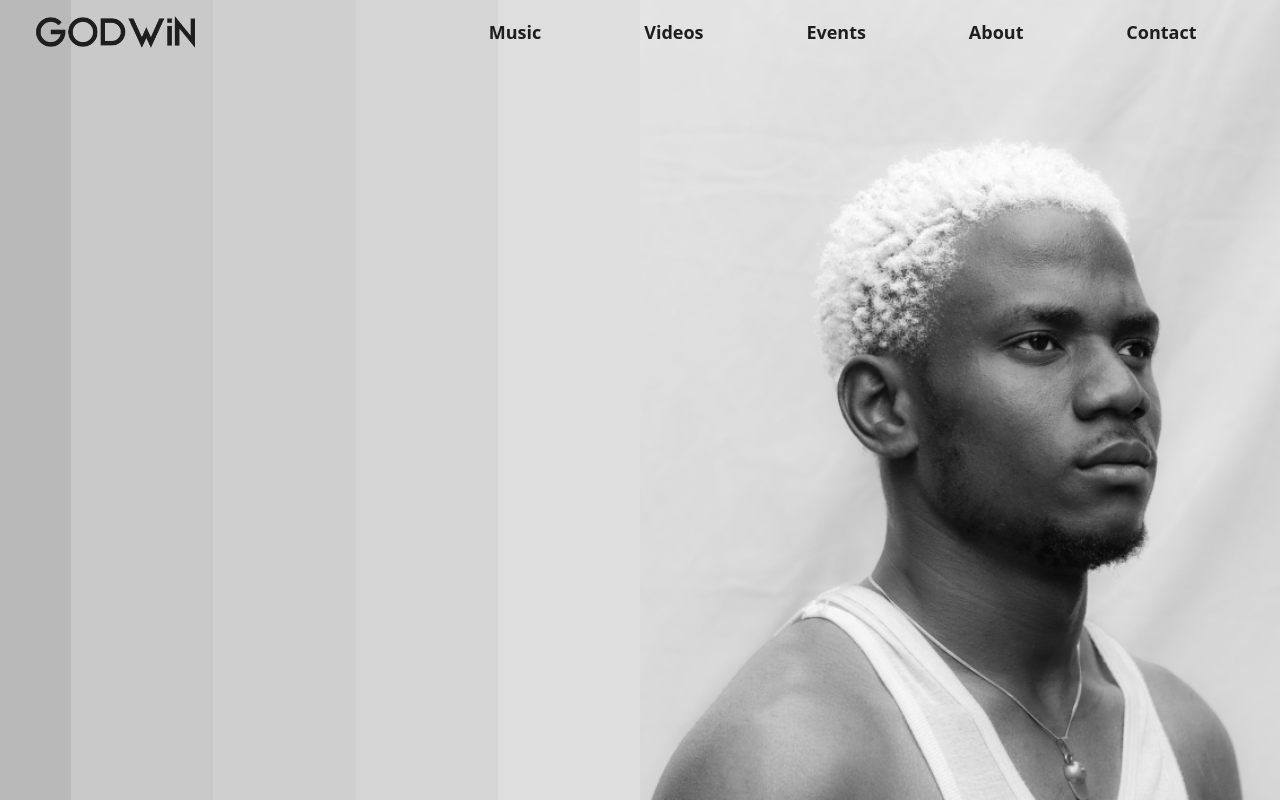
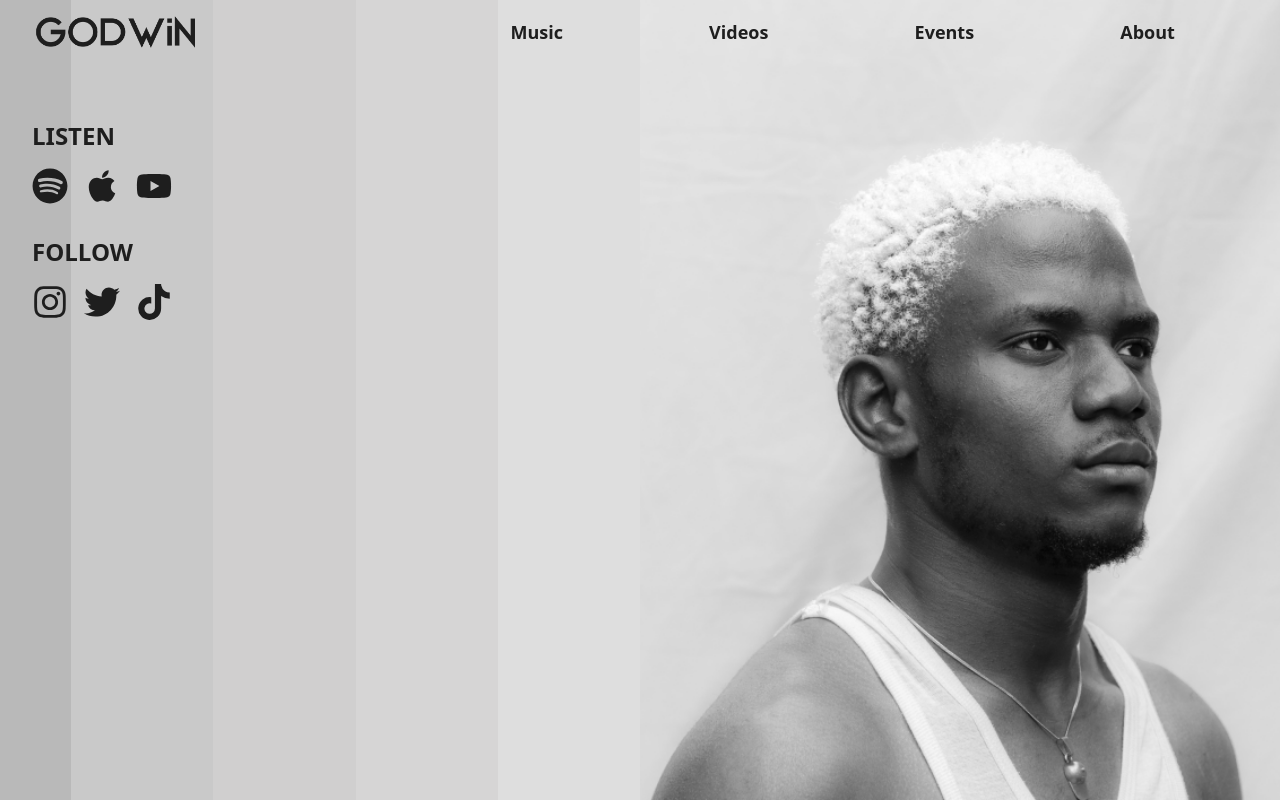
Before and after one commit to ayowayne123/godwin, a Next.js app: page / in a window 1280 px wide. Shown: the top 802 px of the page. Built offline with nearby package versions, Linux system fonts and the light colour scheme.

Commit message:
Mobile ok

```diff
--- a/components/Footer.jsx
+++ b/components/Footer.jsx
@@ -1,9 +1,39 @@
 import React from 'react'
+import { FaTiktok, FaInstagram, FaTwitter, FaYoutube, FaSpotify } from 'react-icons/fa'
 
 function Footer() {
   return (
-    <div className='bg-[#DEDEDE] w-full h-48 mt-16'>
-    <div className='container text-[#1e1e1e]'> Follow</div>
+    <div className='bg-gray-200 w-full h-60 mt-16'>
+      <div className='container flex flex-col items-center gap-2 justify-center h-full text-[#1e1e1e]'>
+        <div className='flex flex-col items-center justify-center gap-2 mb-4'>
+          <span className='text-xl font-bold'>Join the Mailing List</span>
+          <form className='flex flex-row mt-2'>
+            <input type='email' placeholder='Enter your email address' className='py-2 px-4 rounded-l-md focus:outline-none focus:ring-2 focus:ring-gray-400 focus:border-transparent' />
+            <button type='submit' className='bg-[#1e1e1e] text-white py-2 px-4 rounded-r-md ml-1 hover:bg-[#1e1e1e90] focus:outline-none focus:ring-2 focus:ring-gray-400 focus:border-transparent'>Sign Up</button>
+          </form>
+        </div>
+        <div className='flex flex-row space-x-4'>
+          <a href='https://www.tiktok.com/@godw3in' target='_blank' rel='noopener noreferrer'>
+            <FaTiktok className='w-6 h-6 hover:text-[#1e1e1e90]' />
+          </a>
+          <a href='https://www.instagram.com/godw3in' target='_blank' rel='noopener noreferrer'>
+            <FaInstagram className='w-6 h-6 hover:text-[#1e1e1e90]' />
+          </a>
+          <a href='https://www.twitter.com/godw3in' target='_blank' rel='noopener noreferrer'>
+            <FaTwitter className='w-6 h-6 hover:text-[#1e1e1e90]' />
+          </a>
+          <a href='https://www.youtube.com/@godw3in' target='_blank' rel='noopener noreferrer'>
+            <FaYoutube className='w-6 h-6 hover:text-[#1e1e1e90]' />
+          </a>
+          <a href='https://open.spotify.com/artist/2mzRsCFnmBdMKFgSCVqE3Y' target='_blank' rel='noopener noreferrer'>
+            <FaSpotify className='w-6 h-6 hover:text-[#1e1e1e90]' />
+          </a>
+        </div>
+        <div className='text-[#1e1e1e] mt-4'>
+          <span>&copy; {new Date().getFullYear()} Godwin . </span>
+          <span className='text-[8px]'>Built by Bard Design Agency</span>
+        </div>
+      </div>
     </div>
   )
 }
--- a/components/Hero.jsx
+++ b/components/Hero.jsx
@@ -1,4 +1,3 @@
-'use client'
 import React, { useState } from "react";
 import Image from 'next/image'
 import hero from '../public/godwinWhite.png'
@@ -7,12 +6,12 @@ import Logo from '../public/logo.png'
 import LogoVertical from '../public/logoVertical.png'
 import { Link } from 'react-scroll'
 import { BiMenu } from "react-icons/bi";
-
+import { FaSpotify, FaTimes,FaApple, FaYoutube, FaInstagram, FaTwitter, FaTiktok } from "react-icons/fa";
 
 function Hero() {
 
-
   const [colorChange, setColorchange] = useState(false);
+  const [showNav, setShowNav] = useState(false);
 
   const changeNavbarColor = () => {
     if (window.scrollY >= 80) {
@@ -25,10 +24,13 @@ function Hero() {
     window.addEventListener("scroll", changeNavbarColor);
   }
 
+   const toggleNav = () => {
+    setShowNav(!showNav);
+  }
 
 
   return (
-    <div className='grid lg:grid-cols-2 h-[100dvh] w-full overflow-hidden'>
+    <div className='grid lg:grid-cols-2 h-[100vh] w-full overflow-hidden'>
 
       <div className='lg:grid grid-cols-9 hidden h-full w-full overflow-hidden'>
         <span className='col-span-1 flex h-full w-full bg-[#B9B9B9]'></span>
@@ -37,15 +39,57 @@ function Hero() {
         <span className='col-span-2 flex h-full w-full bg-[#D6D5D5]'></span>
         <span className='col-span-2 flex h-full w-full bg-[#DEDEDE]'></span>
       </div>
-<div className='relative w-full h-full hidden lg:flex' >
-<Image src={hero} alt='hero Image' className='object-cover  bg-[#DEDEDE]' fill/> </div>
-<div className='relative w-full h-full lg:hidden flex' >
-<Image src={heroPhone} alt='hero Image' className='object-cover object-right  bg-[#DEDEDE]' fill/> </div>
+
+      <div className='relative w-full h-full hidden lg:flex'>
+        <Image src={hero} alt='hero Image' className='object-cover  bg-[#DEDEDE]' fill />
+
+      </div>
+
+      <div className='relative w-full h-full lg:hidden flex'>
+        <Image src={heroPhone} alt='hero Image' className='object-cover object-right  bg-[#DEDEDE]' fill />
+      </div>
+
+
+
 <div className={` top-0 w-full z-20 absolute hidden lg:flex ${colorChange ? "bg-white" : "bg-inherit"} `}>
-    <div className='grid grid-cols-3 w-full container '>
+    <div className='grid grid-cols-3 w-full container  relative'>
+    <div  className="absolute top-20 py-10 left-0 container">
+       <div data-aos="fade-right" className="flex flex-col gap-8">
+       <div className="  text-2xl">
+          <div className="text-[#1E1E1E] font-bold uppercase">Listen</div>
+          <div className="flex items-center justify-start mt-4">
+          <a href='https://open.spotify.com/artist/2mzRsCFnmBdMKFgSCVqE3Y' target='_blank' rel='noopener noreferrer' className="text-[#1E1E1E] text-4xl mr-4 hover:text-green-500">
+  <FaSpotify />
+</a>
+<a href='https://music.apple.com/us/artist/godw3in/1642321558' target='_blank' rel='noopener noreferrer' className="text-[#1E1E1E] text-4xl mr-4 hover:text-gray-700">
+  <FaApple />
+</a>
+<a href='https://www.youtube.com/@godw3in' target='_blank' rel='noopener noreferrer' className="text-[#1E1E1E] text-4xl hover:text-red-600">
+  <FaYoutube />
+</a>
+          </div>
+        </div>
+        <div className="  text-2xl">
+          <div className="text-[#1E1E1E] font-bold uppercase">Follow</div>
+          <div className="flex items-center justify-start mt-4">
+          <a href='https://www.instagram.com/godw3in' target='_blank' rel='noopener noreferrer' className="text-[#1E1E1E] text-4xl mr-4 hover:text-pink-500">
+  <FaInstagram />
+</a>
+<a href='https://www.twitter.com/godw3in' target='_blank' rel='noopener noreferrer' className="text-[#1E1E1E] text-4xl mr-4 hover:text-blue-400">
+  <FaTwitter />
+</a>
+<a href='https://www.tiktok.com/@godw3in' target='_blank' rel='noopener noreferrer' className="text-[#1E1E1E] text-4xl hover:text-black">
+  <FaTiktok />
+</a>
+          </div>
+        </div>
+       </div>
+         </div>
+
     <div className="h-16 col-span-1 w-full inline-flex items-center justify-self=start  ">
     <div className="relative h-10 w-full items-center justify-start flex  ">
-      <Image src={Logo} alt='hero Image' className='object-contain  w-fit h-8 ' /></div>
+      <Image src={Logo} alt='hero Image' className='object-contain relative w-fit h-8 ' /></div>
+
     </div>
 
     <div className='flex flex-row col-span-2 justify-around h-16 items-center font-bold text-[#1E1E1E] text-lg'>
@@ -53,7 +97,7 @@ function Hero() {
     <Link className='cursor-pointer' smooth={true} to='videos'>Videos</Link>
     <Link className='cursor-pointer' smooth={true} to='events'>Events</Link>
     <Link className='cursor-pointer' smooth={true} to='about'>About</Link>
-    <Link className='cursor-pointer' smooth={true} to='contact'>Contact</Link>
+
     </div>
     </div>
 
@@ -63,9 +107,34 @@ function Hero() {
 <div className="relative w-12 md:w-24 h-full items-start    flex   ">
       <Image src={LogoVertical} alt='hero Image' className='object-contain  ' /></div>
     </div>
-    <div className="z-30 fixed lg:hidden p-2 bg-white rounded-md text-3xl md:text-5xl top-4 left-4"> <BiMenu/> </div>
+    <div className="z-30 fixed lg:hidden p-2 bg-white rounded-md text-3xl md:text-5xl top-4 left-4"> <BiMenu onClick={toggleNav}/> </div>
 
+
+<div className={`w-full h-full fixed top-0 left-0 bg-white z-30 transform transition-all ease-in-out duration-300 lg:hidden ${showNav ? "translate-x-0" : "-translate-x-full"}`}>
+  <div className='flex flex-col justify-center items-center h-full'>
+  <span className="absolute  top-0 right-0 text-3xl p-4"><FaTimes  onClick={() => setShowNav(false)}/> </span>
+    <div className='flex flex-col justify-center items-center'>
+      <Link to='music' smooth={true} onClick={() => setShowNav(false)} className='my-2 text-4xl font-semibold text-[#1e1e1e] cursor-pointer'>Music</Link>
+      <Link to='videos' smooth={true} onClick={() => setShowNav(false)} className='my-2 text-4xl font-semibold text-[#1e1e1e] cursor-pointer'>Videos</Link>
+      <Link to='events' smooth={true} onClick={() => setShowNav(false)} className='my-2 text-4xl font-semibold text-[#1e1e1e] cursor-pointer'>Events</Link>
+      <Link to='about' smooth={true} onClick={() => setShowNav(false)} className='my-2 text-4xl font-semibold text-[#1e1e1e] cursor-pointer'>About</Link>
     </div>
+    <div className="mt-10 flex flex-col justify-center items-center gap-2">
+    <span className="text-sm">Listen and follow</span>
+    <div className='flex flex-row justify-center items-center '>
+
+      <a href='https://open.spotify.com/artist/2mzRsCFnmBdMKFgSCVqE3Y' target='_blank' rel='noopener noreferrer' className='text-[#1e1e1e] text-3xl mx-2 hover:text-green-500'><FaSpotify /></a>
+      <a href='https://music.apple.com/us/artist/godw3in/1642321558' target='_blank' rel='noopener noreferrer' className='text-[#1e1e1e] text-3xl mx-2 hover:text-gray-700'><FaApple /></a>
+      <a href='https://www.youtube.com/@godw3in' target='_blank' rel='noopener noreferrer' className='text-[#1e1e1e] text-3xl mx-2 hover:text-red-600'><FaYoutube /></a>
+      <a href='https://www.instagram.com/godw3in' target='_blank' rel='noopener noreferrer' className='text-[#1e1e1e] text-3xl mx-2 hover:text-pink-500'><FaInstagram /></a>
+      <a href='https://www.twitter.com/godw3in' target='_blank' rel='noopener noreferrer' className='text-[#1e1e1e] text-3xl mx-2 hover:text-blue-400'><FaTwitter /></a>
+      <a href='https://www.tiktok.com/@godw3in' target='_blank' rel='noopener noreferrer' className='text-[#1e1e1e] text-3xl mx-2 hover:text-black'><FaTiktok /></a>
+    </div>
+    </div>
+  </div>
+</div>
+</div>
+
 
 
   )
--- a/components/about.jsx
+++ b/components/about.jsx
@@ -2,10 +2,11 @@ import React from 'react'
 
 function About() {
   return (
-    <div data-aos="fade-up" id='about' className='container  pt-16'>
-    <div className='w-full flex flex-col items-center justify-center gap-5 text-[#1e1e1e] '>
-        <span className='font-bold text-5xl uppercase'>About</span>
-        <span className='text-xl flex flex-col gap-2 '>
+    <div  id='about' className='container pt-5 md:pt-9 lg:pt-16'>
+    <div data-aos="fade-up"
+    data-aos-anchor-placement="top-bottom"  className='w-full flex flex-col items-center justify-center gap-5 text-[#1e1e1e] '>
+        <span className='font-bold text-2xl md:text-3xl lg:text-5xl uppercase'>About</span>
+        <span className='md:text-xl flex flex-col gap-2 '>
 
           <span> Godwin Josiah is a Kaduna Based Filmmaker, Musical Artist, Director, and member of the Filmmaking collective - The Critics.  </span>
 <span> A true universal artist, Godwin explores different forms of art to tell the stories that matter to him. He has spearheaded multiple film endeavours by the group and his artistic dreams are only getting bigger. </span>
--- a/components/music.jsx
+++ b/components/music.jsx
@@ -36,16 +36,17 @@ function Music() {
                     <Image src={Deezer} alt='deezer' className='h-12 w-20 object-contain grayscale hover:grayscale-0' fill/> </a>}
                     {Ep.links.audioMack && <a className=' font-bold flex relative h-full w-full  items-center' href={Ep.links.audioMack}>
                    <AudioMack/> </a>}
+                   {Ep.links.boomPlay && <a className='font-bold flex  items-center' href={Ep.links.boomPlay}> <Boomplay/> </a>}
                     {Ep.links.tidal && <a className=' font-bold flex  items-center' href={Ep.links.tidal}>  <Tidal/> </a>}
                     {Ep.links.youtubeMusic && <a className='font-bold flex flex-row gap-1 items-center text-xl md:text-2xl lg:text-4xl justify-center group' href={Ep.links.youtubeMusic}> <span className='text-2xl md:text-3xl lg:text-5xl  group-hover:text-[#f00]'><SiYoutubemusic/> </span> Music </a>}
                     {Ep.links.itunes && <a className='font-bold flex  items-center' href={Ep.links.itunes}> <ITunes/> </a>}
-                    {Ep.links.boomPlay && <a className='font-bold flex  items-center' href={Ep.links.boomPlay}> <Boomplay/> </a>}
+
                     </span>
                 </span>
             </div>
         </div>
         <div data-aos="fade-up" className='items-center w-full flex flex-col justify-center'>
-        <div className='lg:w-[800px] md:w-[650px] w-3/4 gap-3 md:gap-6 py-16 flex flex-col  ' >
+        <div className='lg:w-2/3 md:w-[650px] w-3/4 gap-3 md:gap-6 py-5 md:py-9 lg:py-16 flex flex-col  ' >
 <span className='flex w-full justify-center text-2xl md:text-4xl font-medium uppercase'>Song List</span>
 
   <div className='border-b-2 border-black'></div>
--- a/components/video.jsx
+++ b/components/video.jsx
@@ -3,9 +3,10 @@ import { ImYoutube2 } from "react-icons/im";
 
 function Video() {
   return (
-    <div data-aos="fade-up" id='videos' className='container  pt-16'>
-        <div className='w-full flex flex-col items-center justify-center gap-5 text-[#1e1e1e] '>
-            <span className='font-bold text-5xl uppercase'>Videos</span>
+    <div  id='videos' className='container '>
+        <div data-aos="fade-up"
+    data-aos-anchor-placement="top-center" className=' w-full flex flex-col items-center justify-center gap-5 text-[#1e1e1e] '>
+            <span className=' font-bold text-2xl md:text-3xl lg:text-5xl uppercase'>Videos</span>
         <iframe className='md:w-2/3 w-full aspect-video' src="https://www.youtube.com/embed/oa0dyv87RJQ" title="YouTube video player" frameBorder="0"
         allow="accelerometer; autoplay; clipboard-write; encrypted-media; gyroscope; picture-in-picture; web-share" allowFullScreen></iframe>
         <div className='w-full gap-2  flex flex-row items-center justify-center text-xl'>View more on <a className='hover:text-[#f00] text-5xl ' href='https://www.youtube.com/@godw3in'><ImYoutube2/></a></div>
--- a/pages/index.js
+++ b/pages/index.js
@@ -16,7 +16,9 @@ const inter = Inter({ subsets: ['latin'] })
 
 export default function Home() {
   useEffect(() => {
-    AOS.init();
+    AOS.init(
+
+    );
   }, [])
   return (
     <>
```
Lines whose indentation alone changed are shown as unchanged.
